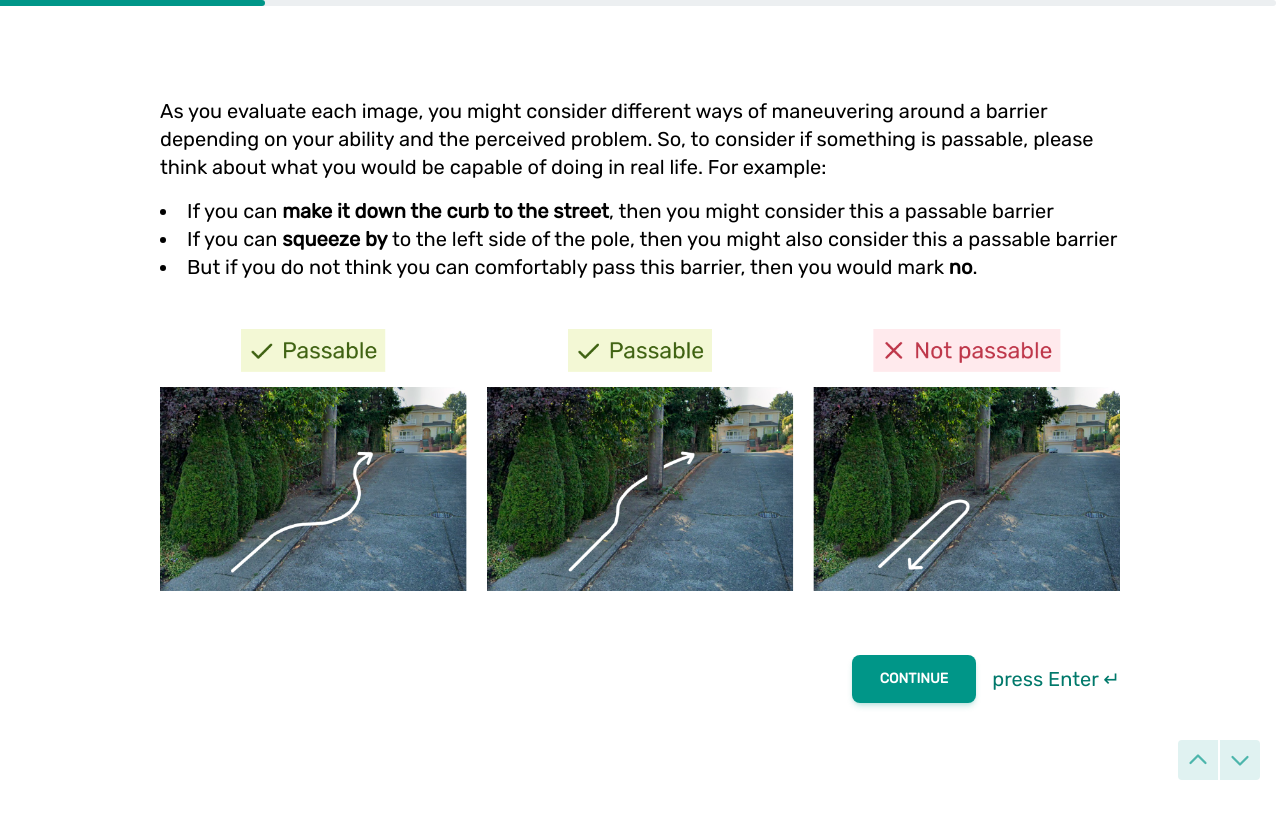
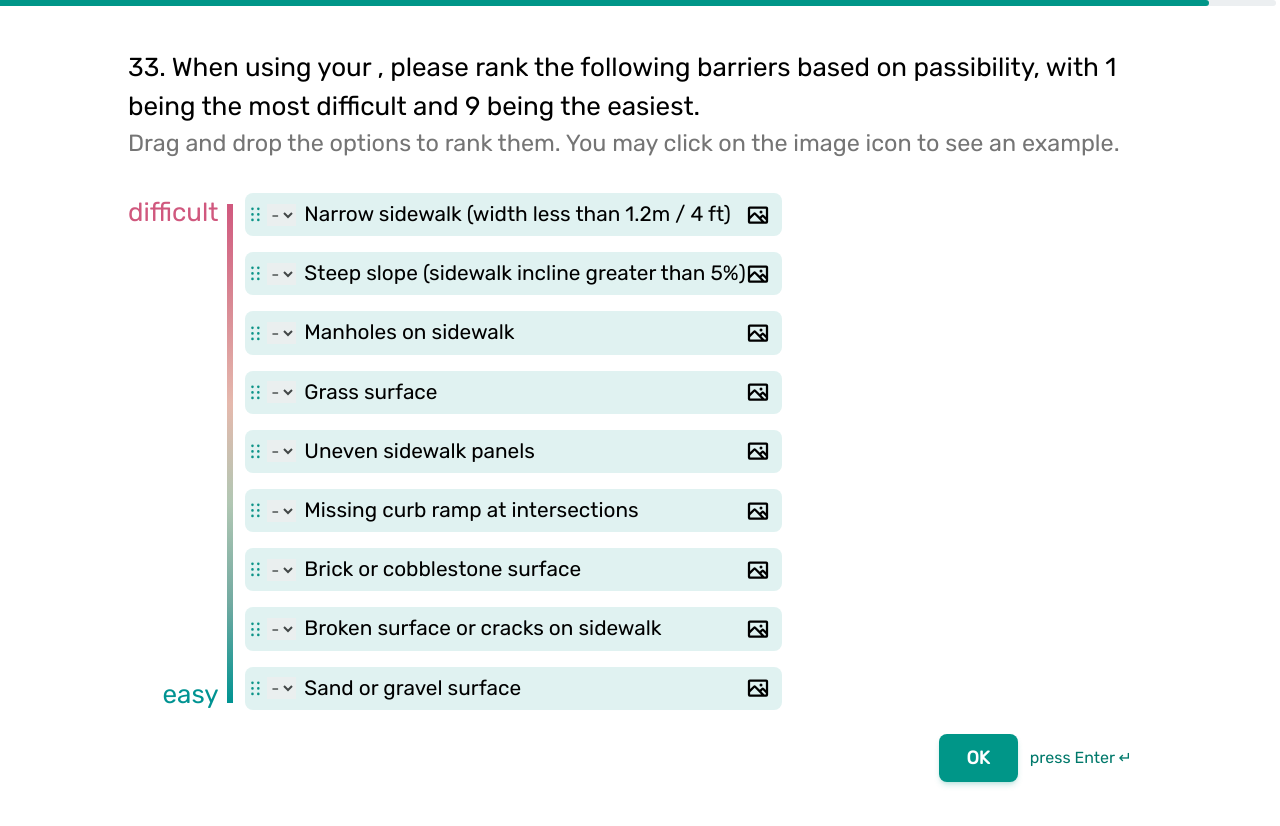
Before and after one commit to sidewalk-survey/sidewalk-survey.github.io, a React (Create React App) app: page /#/resume-survey/1 in a window 1280 px wide. Both pictures are taken after a click on the button "START". Shown: the top 826 px of the page. Before the commit the page ends 800 px from the top, so only its background shows below. Built offline with nearby package versions, Linux system fonts and the light colour scheme.

Commit message:
Fixed textual issues across questions

```diff
--- a/src/components/DraggableQuestion.js
+++ b/src/components/DraggableQuestion.js
@@ -53,7 +53,7 @@ const DraggableQuestion = ({ questionText, inputId, instructionText, options, ha
     <div className="question-container">
       <div className="draggable-question-content">
         <h2>{questionText}</h2>
-        <p style={{ fontSize: '0.8em', textAlign: 'left', marginTop: '24px', marginBottom: '24px' }}>{instructionText}</p>
+        <p className = "text-instruction text-left mb-8 text-gray-600">{instructionText}</p>
         <div className="draggable-options-and-legend">
           <div className="draggable-legend">
             <div className="legend-labels">
--- a/src/survey/ImageComaprison/ImageComparison.js
+++ b/src/survey/ImageComaprison/ImageComparison.js
@@ -243,8 +243,8 @@ const ImageComparison = ({ stepNumber, answers, nextStep, previousStep, images,
     return (
         <div className="question-container">
             <div className="image-comparison-content">
-                <h2>{`${stepNumber}. When using your `}<strong>{mobilityAid}</strong>{`, which one do you feel more comfortable passing?`}</h2>
-                <p className="text-instruction text-center mb-4 text-gray-600">If not comfortable in passing either, please select 'the same'.</p>
+                <h2>{`${stepNumber}. When using your `}<strong>{mobilityAid}</strong>{`, which one do you feel more confident in passing?`}</h2>
+                <p className="text-instruction text-center mb-4 text-gray-600">If not confident in passing either, please select 'the same'.</p>
                 <div className="comparison-twin">
                     {currentPair.map((imageData, index) => (
                         <div
--- a/src/survey/ImageSelection/ImageSelection.css
+++ b/src/survey/ImageSelection/ImageSelection.css
@@ -1,9 +1,10 @@
 /* ImageSelection.css */
 .selection-image-wrapper {
   display: flex;
-  /* margin: 1rem; */
+  margin: 1rem;
   overflow: hidden;
   height: 50vh;
+  border-radius: 0.5rem;
 }
 
 .image-and-selection-buttons {
--- a/src/survey/ImageSelection/ImageSelection.js
+++ b/src/survey/ImageSelection/ImageSelection.js
@@ -135,7 +135,7 @@ const ImageSelection = ({ stepNumber, answers, nextStep, previousStep, images, o
     return (
         <div className="question-container">
             <div className="image-selection-content">
-                <h2 className="text-left p-5 rounded mb-4">{`${stepNumber}. When using your `}<strong>{mobilityAid}</strong>{`, do you feel comfortable passing this?`}</h2>
+                <h2 className="text-left p-5 rounded mb-4">{`${stepNumber}. When using your `}<strong>{mobilityAid}</strong>{`, do you feel confident in passing this?`}</h2>
 
                 <div className="image-and-selection-buttons">
                     {currentIndex < images.length ? (
--- a/src/survey/Questions/RankQuestion.js
+++ b/src/survey/Questions/RankQuestion.js
@@ -39,7 +39,7 @@ const RankQuestion = ({ stepNumber, nextStep, previousStep, answers, updateAnswe
       <DraggableQuestion
         questionText={<span>{stepNumber}. When using your <strong>{mobilityAid}</strong>,  please rank the following barriers based on passibility, with 1 being the most difficult and  {rankedOptions.length} being the easiest.</span>}
         inputId="rankedOptions"
-        instructionText="Drag and drop the options to rank them."
+        instructionText="Drag and drop the options to rank them. You may click on the image icon to see an example."
         options={rankedOptions}
         handleChange={handleRankingChange}
         previousStep={previousStep}
--- a/src/survey/StartEndPages/InstructionsPage1.js
+++ b/src/survey/StartEndPages/InstructionsPage1.js
@@ -10,17 +10,19 @@ const InstructionsPage1 = ({ nextStep, previousStep, answers }) => {
   const mobilityAid = answers.mobilityAid.toLowerCase();
 
   return (
-    <div className="max-w-5xl mx-auto p-8 text-left text-xl flex flex-col items-center">
+    <div className="max-w-6xl mx-auto p-8 text-left text-xl flex flex-col items-center">
       {/* <h2 className="text-3xl font-semibold mb-4">Instructions</h2> */}
+      <div className="flex flex-col items-start">
       <p className="mb-4">
         In this section, we will show you <b>images of potential sidewalk barriers.</b> Imagine yourself <b>encountering these situations in real life</b>. Would you be able to pass by the barrier?
-      </p>
+        </p>
       <p className="mb-4">
         There are no right or wrong answers—we are interested in your personal perceptions and experiences.
       </p>
       <p className="mb-4">
         Here’s an example. When using your {mobilityAid}, can you <b>comfortably pass</b> this barrier? Please focus on the red dot.
       </p>
+      </div>
       <div className="mb-4 flex flex-col items-center  ">
       <div className="selection-image-wrapper">
         <img src={`${process.env.PUBLIC_URL}/img/example-barrier.png`} alt="Example Barrier" />
--- a/src/survey/StartEndPages/InstructionsPage2.js
+++ b/src/survey/StartEndPages/InstructionsPage2.js
@@ -8,7 +8,7 @@ const InstructionsPage2 = ({ nextStep , previousStep}) => {
   }
 
   return (
-    <div className="max-w-5xl mx-auto p-8 text-left text-xl">
+    <div className="max-w-6xl mx-auto p-8 text-left text-xl">
       <p className="mb-4">
         As you evaluate each image, you might consider different ways of maneuvering around a barrier depending on your ability and the perceived problem. So, to consider if something is passable, please think about what you would be capable of doing in real life. For example:
       </p>
--- a/src/survey/StartEndPages/IntroPage.js
+++ b/src/survey/StartEndPages/IntroPage.js
@@ -11,7 +11,7 @@ const IntroPage = ({ nextStep }) => {
         <img src={`${process.env.PUBLIC_URL}/img/label-examples.png`} alt="Welcome" />
       </div>
       <p className="mb-4">
-        In this survey, we will ask you about <b>your perceptions of various sidewalk barriers</b> such as obstacles and surface problems as shown in images similar to the above. Our goal is to understand how people using different mobility devices perceive barriers in urban environments.
+        In this survey, we will ask you about <b>your perceptions of various sidewalk barriers</b> such as obstacles and surface similar to the images above. Our goal is to understand how people using different mobility devices perceive barriers in urban environments.
       </p>
       <p className="mb-4">
         You may <b>save your responses</b> when prompted and come back at a later time. Your responses will be kept confidential and will be used for research purposes only.
--- a/src/survey/SurveyForm/SurveyForm.js
+++ b/src/survey/SurveyForm/SurveyForm.js
@@ -131,7 +131,7 @@ const SurveyComponent = () => {
   const progressValue = (currentStep / totalSteps) * 100;
 
   const startSurvey = () => {
-    setCurrentStep(8); // Start the survey
+    setCurrentStep(36); // Start the survey
     setStartTime(new Date());
   };
 
```
Also changed, not shown: public/img/example-scenarios.png.
